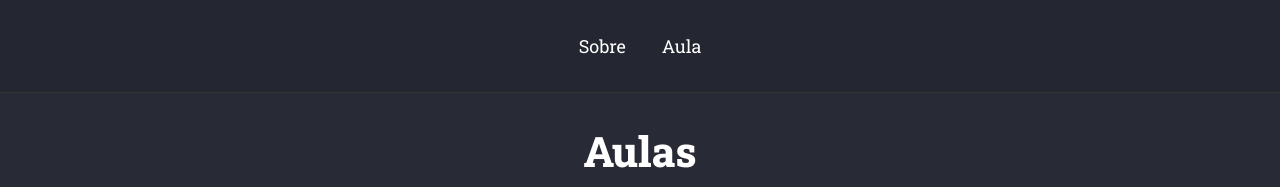
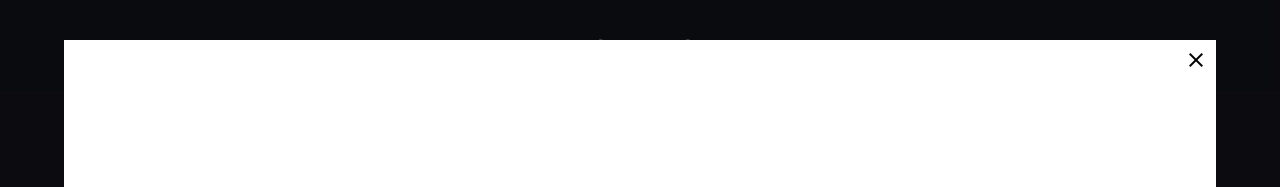
Before and after one commit to rafaellladm/estudando_css-html-Js, a plain HTML site: page classes.html in a window 1280 px wide. Shown: the top 187 px of the page. Drawn offline with Linux system fonts and the light colour scheme.

Commit message:
criaçao e estilizaçao de modal para produzir videos

```diff
--- a/classes.html
+++ b/classes.html
@@ -3,6 +3,7 @@
 <head>
     <meta charset="UTF-8">
     <meta name="viewport" content="width=device-width, initial-scale=1.0">
+    <link href="https://fonts.googleapis.com/icon?family=Material+Icons" rel="stylesheet">
 
     <!-- <link href="https://fonts.googleapis.com/css2?family=Roboto+Slab:wght@400;500;600;700;800&display=swap" rel="stylesheet"> -->
     <link rel="stylesheet" href="styles.css">
@@ -103,6 +104,17 @@
 
     </section>
 
+    <div class="modal-overlay active">
+        <div class="modal">
+            <a class="close-modal">
+                <i class="material-icons">close</i>
+            </a>
+            <div class="modal-content">
+                <!-- video aqui -->
+            </div>
+        </div>
+    </div>
+
 
 </body>
 </html>
--- a/styles.css
+++ b/styles.css
@@ -117,3 +117,38 @@ header {
     border-radius: 20px;
     text-align: center;
 }
+
+/* === MODAL === */
+
+.modal-overlay {
+    background-color: rgba(0, 0, 0, 0.7);
+    width: 100%;
+    height: 100%;
+    position: fixed;
+    top: 0;
+    opacity: 0;
+    visibility: hidden;
+}
+
+.modal {
+    background-color: white;
+    width: 90%;
+    height: 90%;
+    margin: 5vh auto;
+    position: relative;
+}
+
+.modal .close-modal {
+    color: black;
+    position: absolute;
+    right: 8px;
+    top: 8px;
+    cursor: pointer;
+}
+
+/* === MODAL.ACTIVE === */
+
+.modal-overlay.active {
+    opacity: 1;
+    visibility: visible;
+}
```
